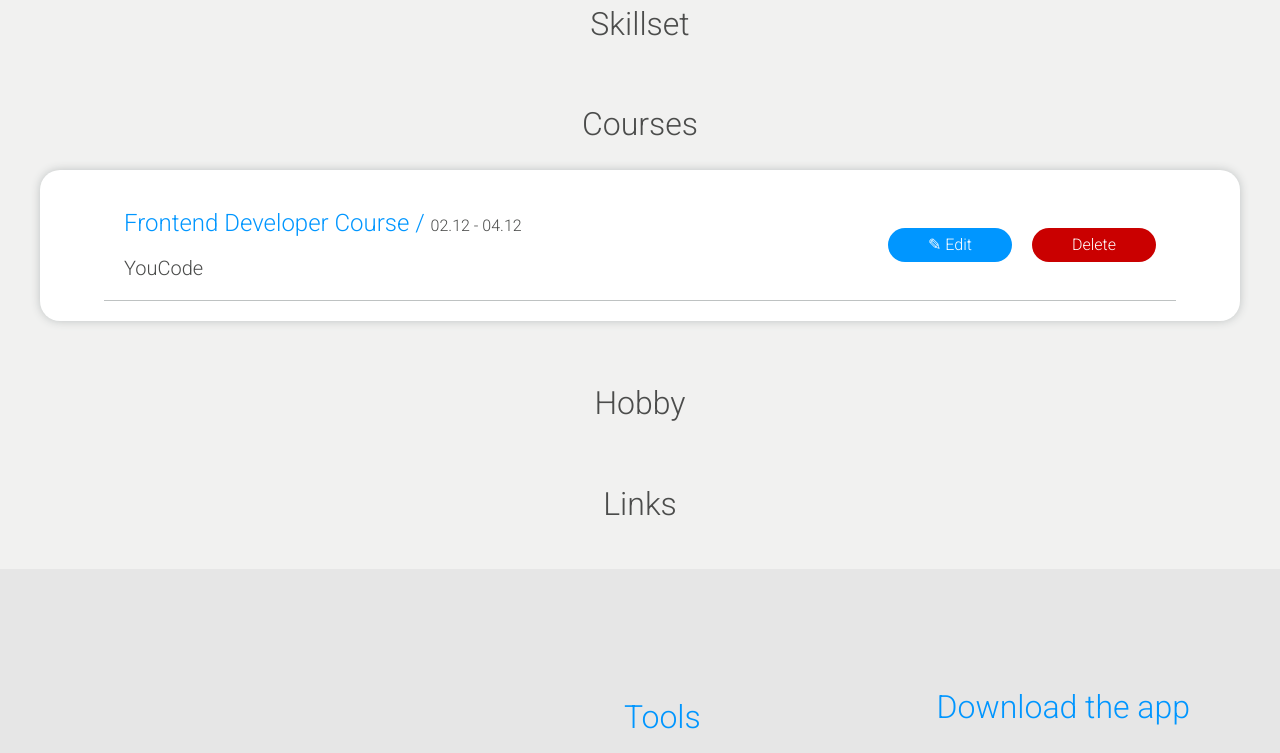
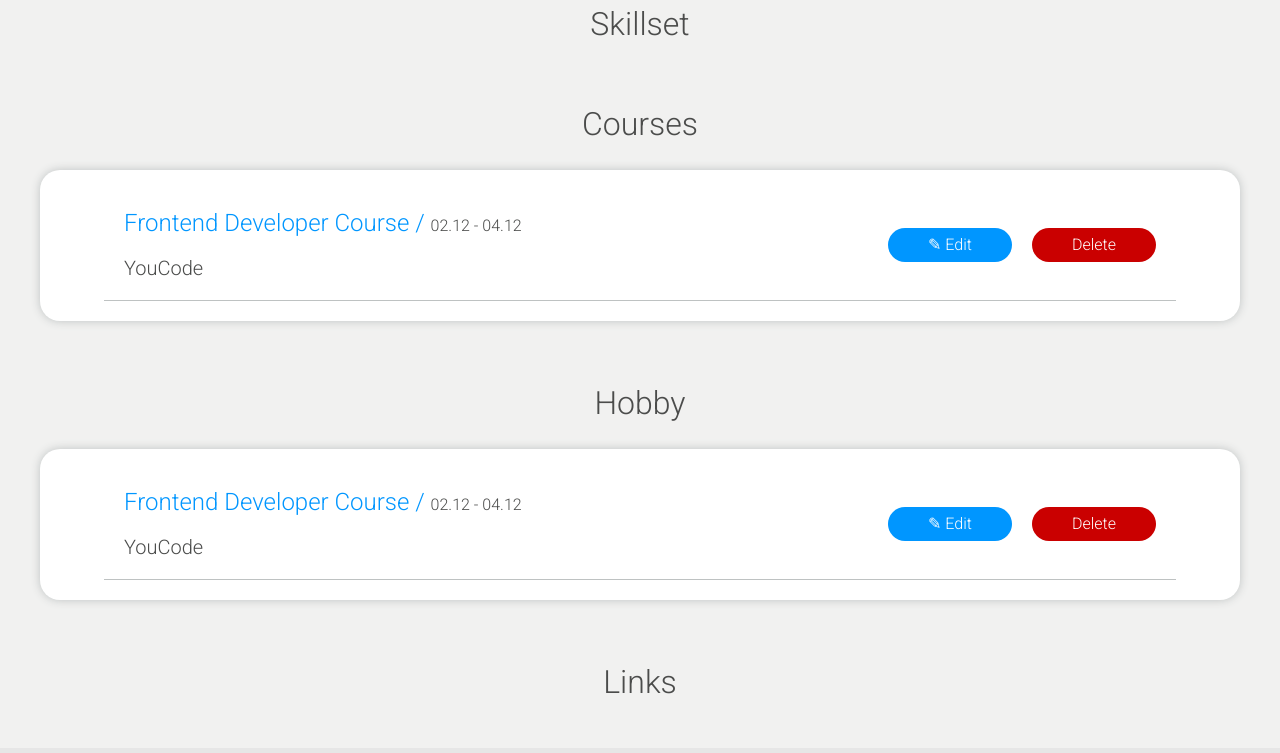
Before and after one commit to mizdebski77/Easy-Employ, a React (Create React App) app: page /Carrer in a window 1280 px wide. Shown: the part 2014-2767 px from the top of the page. Built offline with nearby package versions, Linux system fonts and the light colour scheme.

Commit message:
Unused elements removed

```diff
--- a/src/features/Carrer/carrer.tsx
+++ b/src/features/Carrer/carrer.tsx
@@ -20,7 +20,7 @@ import {
     ContactInformation,
     IconsWrapper,
     Icon,
-    ExperienceWrapper,
+    ElementWrapper,
     TileTitle,
     Tile,
     ExperienceDate,
@@ -30,7 +30,8 @@ import {
     DeleteButton,
     EducationWrapper,
     Degree,
-    EnglishLevel
+    EnglishLevel,
+    HobbySection
 } from './styledCarrer';
 import profile from '../../common/Images/profileStack.png';
 import location from '../../common/Images/location.png';
@@ -94,7 +95,7 @@ export const Carrer = () => {
                 Work Experience
             </SectionTitle>
 
-            <ExperienceWrapper>
+            <ElementWrapper>
                 <Tile>
                     <ContentWrapper>
                         <TileTitle>Frontend Developer / <ExperienceDate>02.12 - 04.12</ExperienceDate></TileTitle>
@@ -127,13 +128,13 @@ export const Carrer = () => {
 
                 </Tile>
 
-            </ExperienceWrapper>
+            </ElementWrapper>
 
             <SectionTitle>
                 Education
             </SectionTitle>
 
-            <EducationWrapper>
+            <ElementWrapper>
                 <Tile>
                     <ContentWrapper>
                         <TileTitle>The Silesian Technical University / <ExperienceDate>02.12 - 04.12</ExperienceDate></TileTitle>
@@ -145,13 +146,13 @@ export const Carrer = () => {
                         <DeleteButton>Delete</DeleteButton>
                     </ButtonsWrapper>
                 </Tile>
-            </EducationWrapper>
+            </ElementWrapper>
 
             <SectionTitle>
                 Languages
             </SectionTitle>
 
-            <LanguagesWrapper>
+            <ElementWrapper>
                 <Tile>
                     <ContentWrapper>
                         <TileTitle>English -<EnglishLevel> B2</EnglishLevel></TileTitle>
@@ -161,7 +162,7 @@ export const Carrer = () => {
                         <DeleteButton>Delete</DeleteButton>
                     </ButtonsWrapper>
                 </Tile>
-            </LanguagesWrapper>
+            </ElementWrapper>
 
 
             <SectionTitle>
@@ -172,7 +173,7 @@ export const Carrer = () => {
                 Courses
             </SectionTitle>
 
-            <CoursesWrapper>
+            <ElementWrapper>
                 <Tile>
                     <ContentWrapper>
                         <TileTitle>Frontend Developer Course / <ExperienceDate>02.12 - 04.12</ExperienceDate></TileTitle>
@@ -183,11 +184,24 @@ export const Carrer = () => {
                         <DeleteButton>Delete</DeleteButton>
                     </ButtonsWrapper>
                 </Tile>
-            </CoursesWrapper>
+            </ElementWrapper>
 
             <SectionTitle>
                 Hobby
             </SectionTitle>
+
+            <ElementWrapper>
+                <Tile>
+                    <ContentWrapper>
+                        <TileTitle>Frontend Developer Course / <ExperienceDate>02.12 - 04.12</ExperienceDate></TileTitle>
+                        <TileSecondTitle>YouCode</TileSecondTitle>
+                    </ContentWrapper>
+                    <ButtonsWrapper>
+                        <EditButton>✎ Edit</EditButton>
+                        <DeleteButton>Delete</DeleteButton>
+                    </ButtonsWrapper>
+                </Tile>
+            </ElementWrapper>
 
             <SectionTitle>
                 Links
--- a/src/features/Carrer/styledCarrer.ts
+++ b/src/features/Carrer/styledCarrer.ts
@@ -149,7 +149,7 @@ export const Icon = styled.img`
     }
 `;
 
-export const ExperienceWrapper = styled.section`
+export const ElementWrapper = styled.section`
     background: ${({ theme }) => theme.color.secondColor};
     max-width: 1200px;
     width: 100%;
@@ -214,32 +214,8 @@ export const DeleteButton = styled.button`
     };
 `;
 
-export const EducationWrapper = styled.section`
-    background: ${({ theme }) => theme.color.secondColor};
-    max-width: 1200px;
-    width: 100%;
-    margin: 0 auto;
-    padding: 20px 64px;
-    box-shadow: 0 0 10px ${({ theme }) => theme.color.fourthColor};
-    border-radius: 20px;
-    display: grid;
-    gap: 40px;
-`;
-
 export const Degree = styled.span`
     color: ${({ theme }) => theme.color.fontSecond};
-`;
-
-export const LanguagesSection = styled.div`
-    background: ${({ theme }) => theme.color.secondColor};
-    max-width: 1200px;
-    width: 100%;
-    margin: 0 auto;
-    padding: 20px 64px;
-    box-shadow: 0 0 10px ${({ theme }) => theme.color.fourthColor};
-    border-radius: 20px;
-    display: grid;
-    gap: 40px;
 `;
 
 export const EnglishLevel = styled.span`
```
